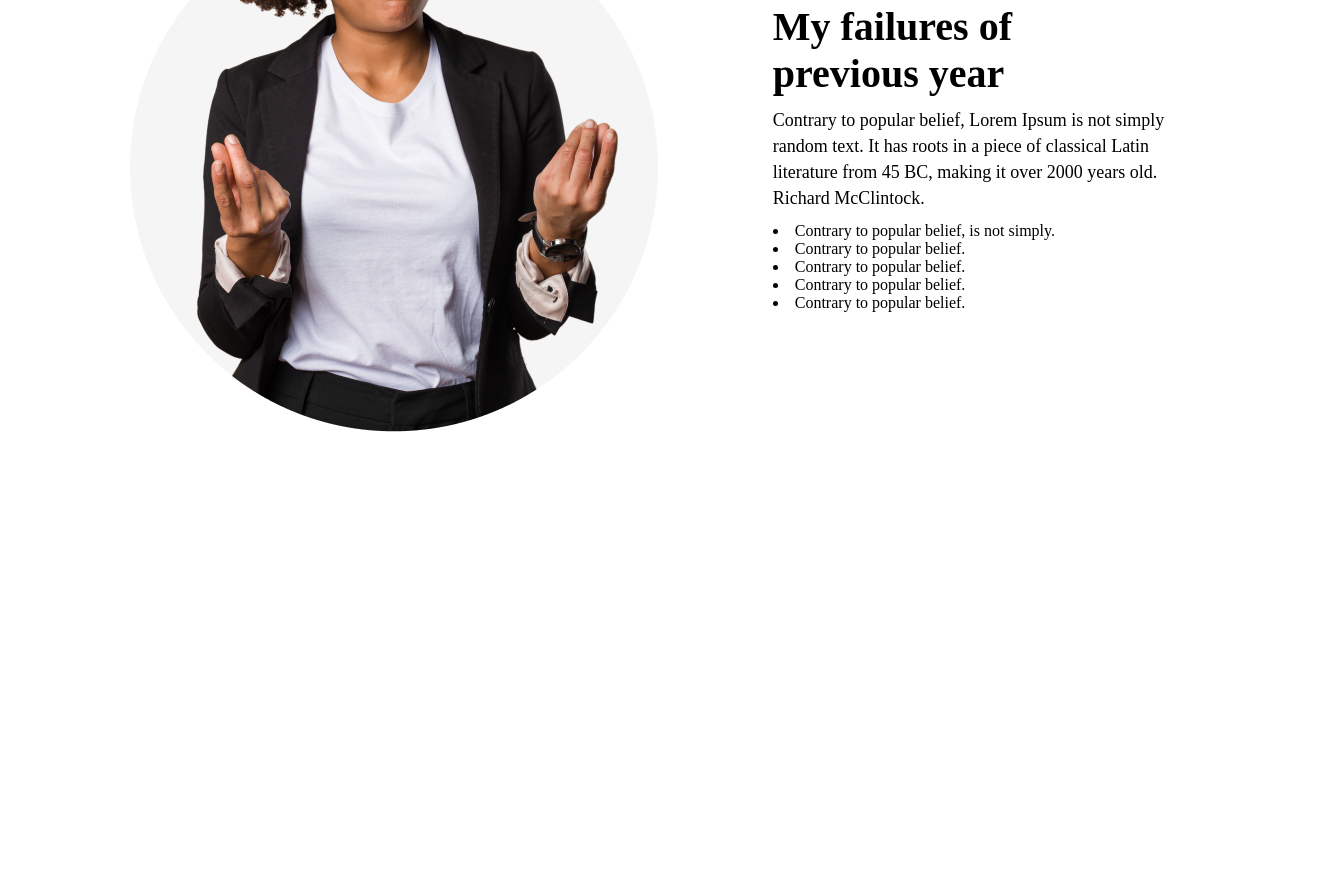
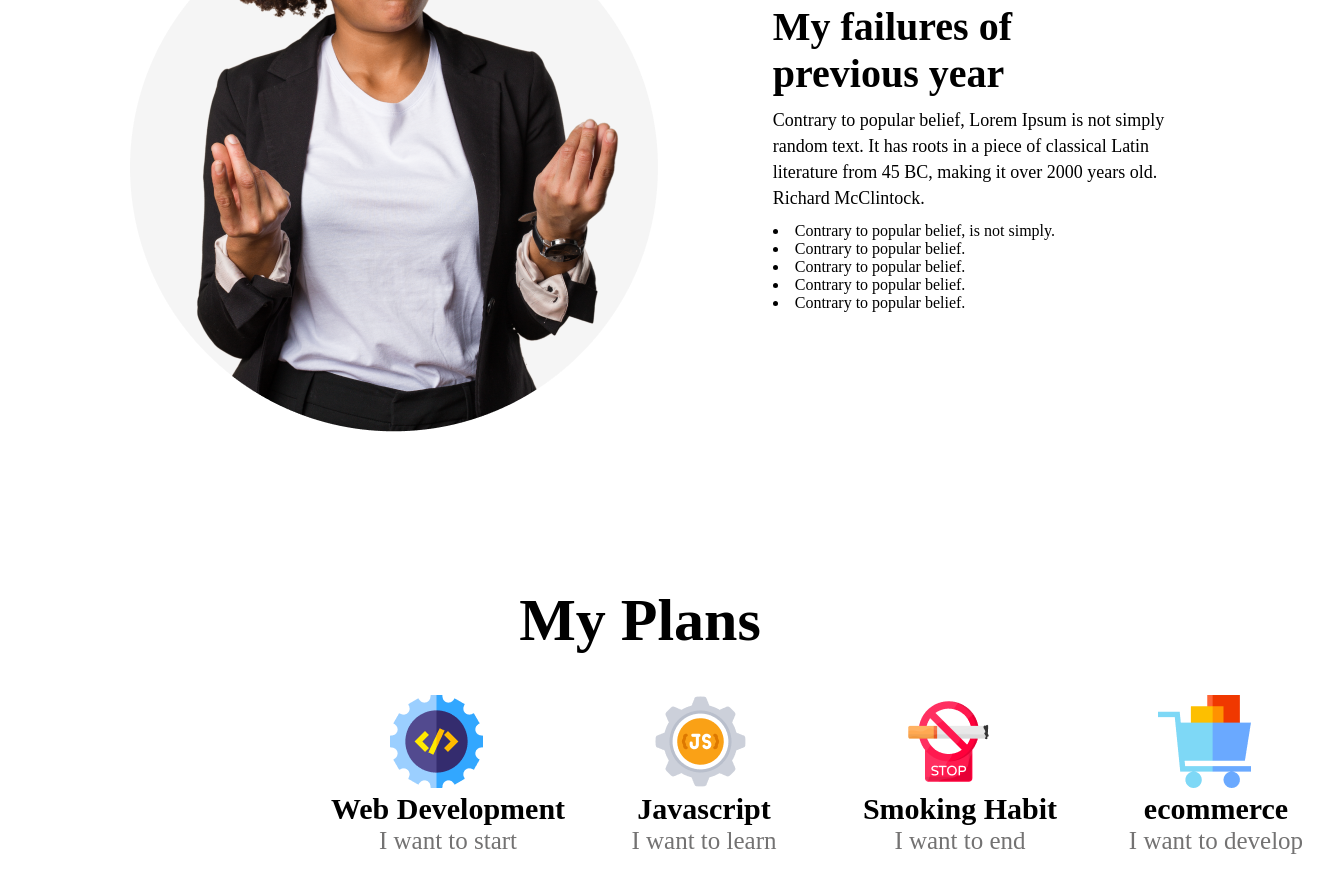
Before and after one commit to Thouhid98/practice-website, a plain HTML site: page index.html in a window 1280 px wide. Shown: the part 1101-1994 px from the top of the page, 1344 px wide, since content can reach past the window. Before the commit the page ends 1707 px from the top, so only its background shows below. Drawn offline with Linux system fonts and the light colour scheme.

Commit message:
Myplan section completed

```diff
--- a/index.html
+++ b/index.html
@@ -39,8 +39,40 @@
                 </div>
                 </div>
             </section>
+
+            <section >
+                <div class="myplan-heading">
+                    <h1 class="">My Plans</h1>
+                </div>
+
+            </section>
+
+            <section class="myplan">
+                <div class="myplans-img">
+                    <img  class="img1" src="./images/icons/web.png" alt="">
+                        <h3 class="myplan-title">Web Development</h3>
+                        <p class="myplan-des">I want to start</p>
+                </div>
+
+                <div class="myplans-img">
+                    <img class="img2" src="./images/icons/js.png" alt="">
+                    <h3 class="myplan-title">Javascript</h3>
+                    <p class="myplan-des">I want to learn </p>
+                </div>
+                <div class="myplans-img">
+
+                    <img class="img3" src="./images/icons/smoke.png" alt="">
+                    <h3 class="myplan-title">Smoking Habit</h3>
+                    <p class="myplan-des">I want to end</p>
+                </div>
+                <div class="myplans-img">
+
+                    <img class="img4" src="./images/icons/ecom.png" alt="">
+                    <h3 class="myplan-title">ecommerce</h3>
+                    <p class="myplan-des">I want to develop</p>
+                </div>
+            </section>
         </div>
-
     </main>
 
     <footer>
--- a/style/practice.css
+++ b/style/practice.css
@@ -99,3 +99,50 @@
     font-weight: 400;
     line-height: 26px;
 }
+
+/* myplans section  */
+.myplan{
+    display: flex;
+    align-items: center;
+    justify-content: space-around;
+    margin:20px 300px 20px 300px;
+    padding: 20px;
+
+}
+.myplan-heading{
+    margin-top: -20px;
+    text-align: center;
+    font-size: 40px;
+    margin-bottom: 15px;
+}
+.myplans-img{
+}
+.myplan-title{
+    width: 256px;
+    height: 35px;
+    text-align: center;
+    font-family: Work Sans;
+    font-size: 30px;
+    font-style: normal;
+    font-weight: 700;
+}
+.img1{
+    margin-left: 70px;
+}
+.img2{
+    margin-left: 78px;
+}
+.img3{
+    margin-left: 70px;
+}
+.img4{
+    margin-left: 70px;
+}
+.myplan-des{
+    text-align: center;
+    font-family: Work Sans;
+    color: #737272;
+    font-size: 25px;
+    font-style: normal;
+    font-weight: 500;
+}
```
